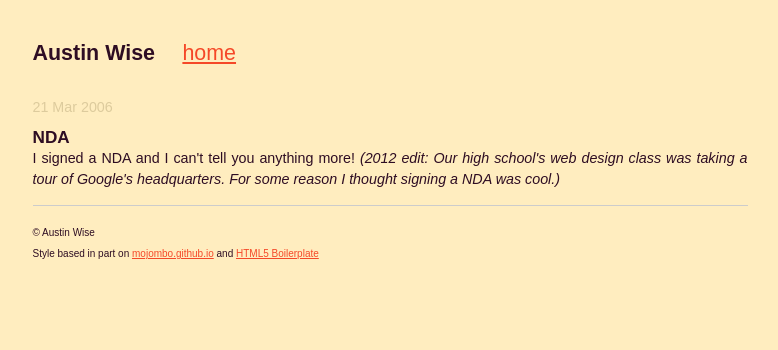
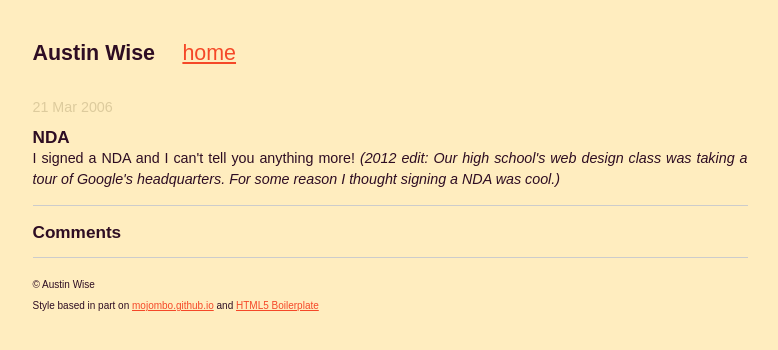
Before and after one commit to AustinWise/austinwise.github.com, a Jekyll site: the page built from _posts/2006-03-21-nda.html, in a window 1280 px wide. Shown: the top 350 px of the page, without its empty margins (250-1028 px from the left). Built offline with Jekyll 4.4.1, drawn with Linux system fonts in a browser that asks for light colours; Markdown is read by kramdown in place of the engine named in the settings; comment, search, counter and statistics services are not loaded.

Commit message:
Seperate comments with a horizontal rule.

```diff
--- a/_layouts/post.html
+++ b/_layouts/post.html
@@ -8,6 +8,8 @@ layout: default
 {{ content }}
 </div>
 
+<hr />
+<h2>Comments</h2>
 <div id="disqus_thread"></div>
 <script type="text/javascript">
     /* * * CONFIGURATION VARIABLES * * */
```
